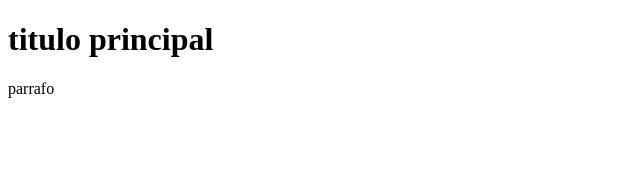
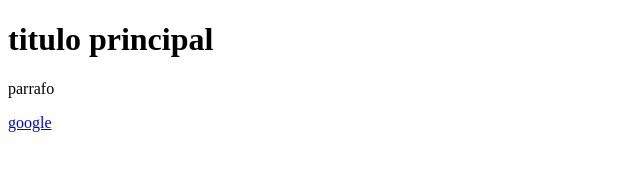
Before and after one commit to Bonga23/proyectoGit, a plain HTML site: page index.html in a window 1280 px wide. Shown: the full height of the page, 0-640 px from the left. Drawn offline with Linux system fonts and the light colour scheme.

Commit message:
se agrego un link

```diff
--- a/index.html
+++ b/index.html
@@ -9,5 +9,7 @@
     <h1>titulo principal</h1>
 
     <p>parrafo</p>
+
+    <a href="www.google.com">google</a>
 </body>
 </html>
```
